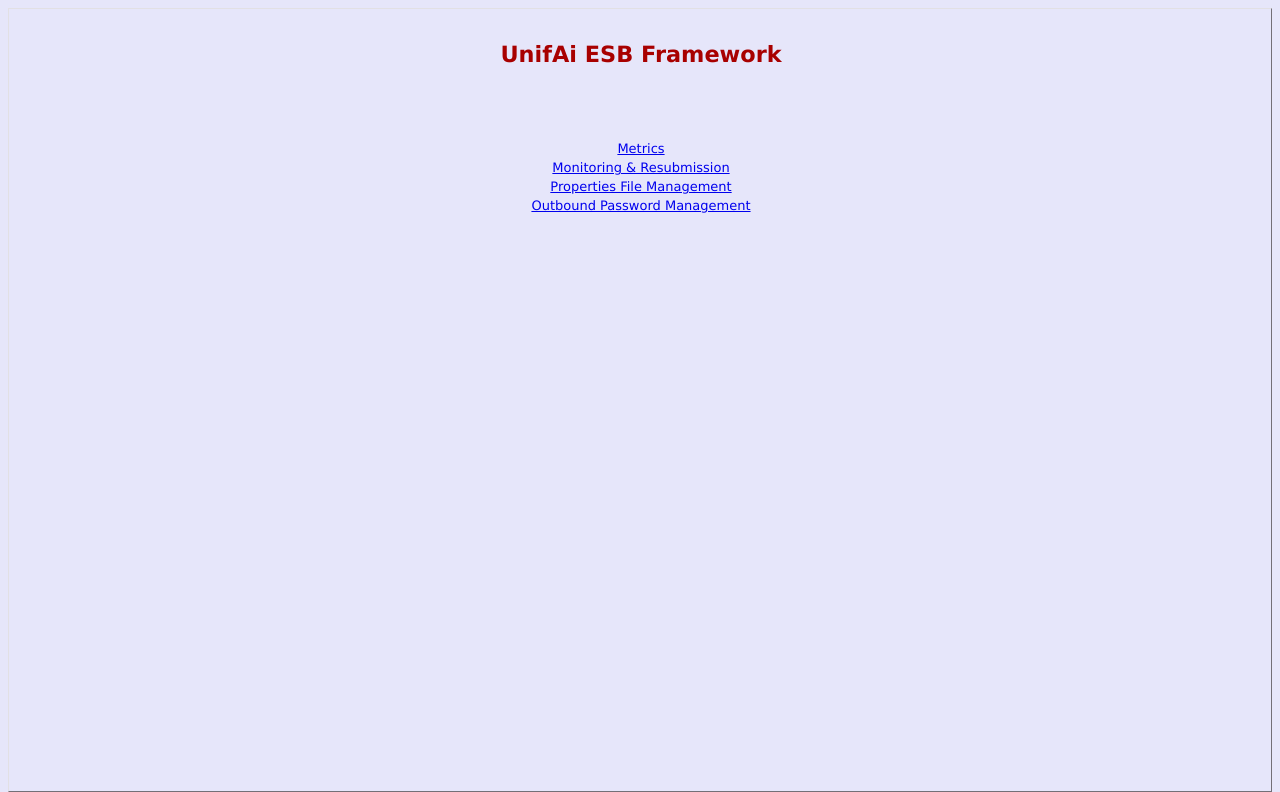
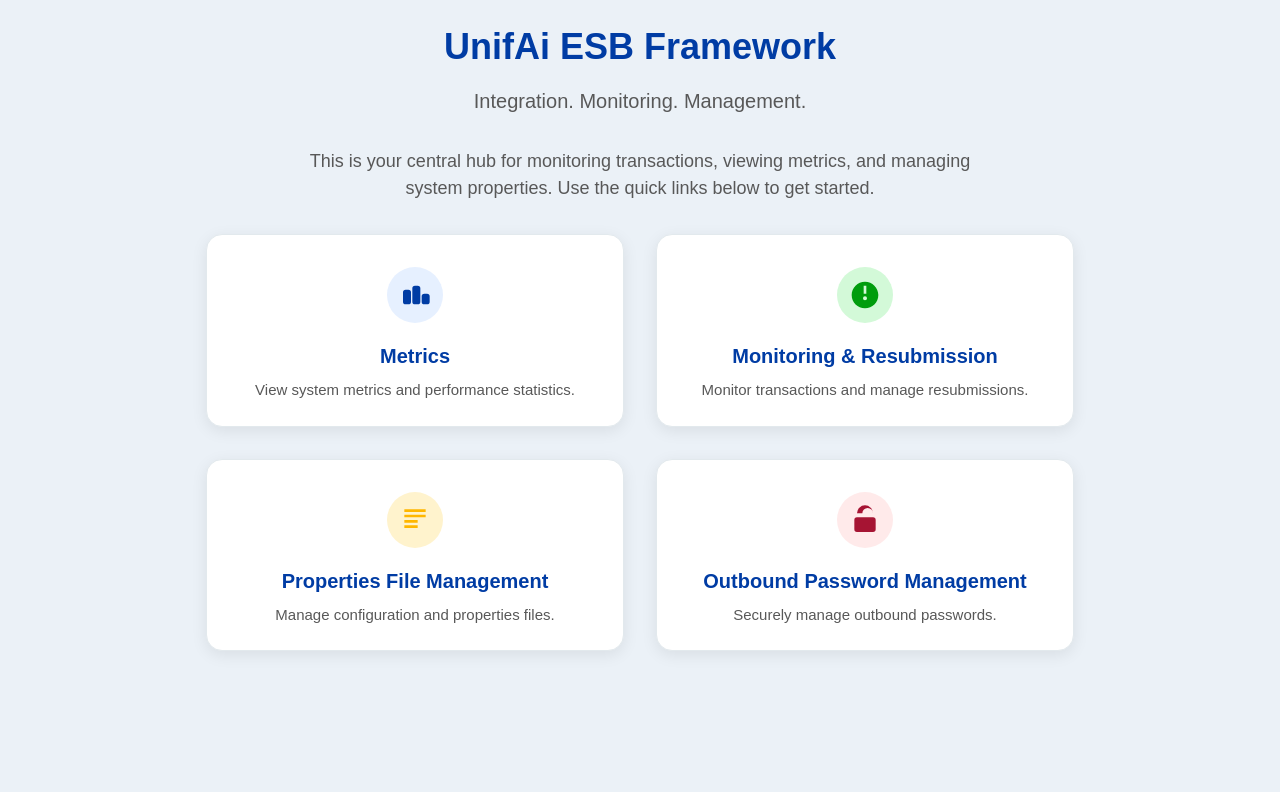
Before and after one commit to isolutions-sa/webmethods-esbmonitoring, a plain HTML site: page pub/welcome_main.html in a window 1280 px wide. Drawn offline with Linux system fonts and the light colour scheme; a web font is replaced by a local one.

Commit message:
Update welcome page

```diff
--- a/pub/welcome_main.html
+++ b/pub/welcome_main.html
@@ -1,36 +1,174 @@
+<!DOCTYPE html>
 <html>
-
-	<head>
-		<LINK REL="stylesheet" TYPE="text/css" HREF="webMethods.css">
-		<title>UnifAi ESB Framework</title>
-		<!-- <base target="contents"> -->
-	</head>
-
-	<body bgcolor="#E6E6FA">
-		<br/>
-		<h1 align="center"><font color=#A80000><b>UnifAi ESB Framework</b></font>
-		</h1>
-		<br><br><br>
-		<table width=100%>
-			<tr><td>&nbsp;&nbsp;&nbsp;</td></tr>
-			<tr>
-				<td><font size=2><center><a target='main' href='metrics_index.dsp'>Metrics</a></center></font></td>
-			</tr>
-			<tr>
-				<td><font size=2><center><a target='main' href='monres.dsp'>Monitoring & Resubmission</a></center></font></td>
-			</tr>
-			<tr>
-				<td><font size=2><center><a target='main' href='propfile_fileList.dsp'>Properties File Management</a></center></font></td>
-			</tr>
-			<!-- tr>
-				<td><font size=2><center><a target='main' href='emailNotification.dsp?mode=edit&fileName=/opt/softwareag/IntegrationServer/instances/default/packages/AcCommon/config/AcCommon.xml&pkg=AcCommon&file=/opt/softwareag/IntegrationServer/instances/default/packages/AcCommon/config/AcCommon.xml'>Email Notification Parameters</a></center></font></td>
-			</tr -->
-			<tr>
-				<td><font size=2><center><a target='main' href='outboundPasswordManagment.dsp'>Outbound Password Management</a></center></font></td>
-			</tr>
-			<tr>
-				<!-- <td><font size=2><center><a target='main' href='interfaceManagement.dsp'>Interface Management</a></center></font></td> -->
-			</tr>
-		</table>
-	</body>
+<head>
+	<title>UnifAi ESB Framework</title>
+	<link rel="stylesheet" type="text/css" href="css/isolution-design.css">
+	<meta http-equiv='Content-Type' content='text/html; charset=UTF-8'>
+	<style>
+		@import url('https://fonts.googleapis.com/css2?family=Product+Sans:wght@300;400;500;700&display=swap');
+		:root {
+			--primary-font: 'Product Sans', sans-serif;
+			--isolution-dark-blue: #003ca4;
+			--isolution-mid-blue: #0068c4;
+			--isolution-dark-gray: #585858;
+			--isolution-dark-red: #a61433;
+			--isolution-soft-blue: #ebf1f7;
+			--isolution-layout-border: #e2e9ed;
+		}
+		body {
+			background: var(--isolution-soft-blue);
+			margin: 0;
+			font-family: var(--primary-font);
+			color: var(--isolution-dark-gray);
+			-webkit-font-smoothing: antialiased;
+			-moz-osx-font-smoothing: grayscale;
+			font-smooth: antialiased;
+		}
+		.homepage-hero {
+			max-width: 700px;
+			margin: 20px auto 0 auto;
+			text-align: center;
+		}
+		.homepage-title {
+			font-size: 36px;
+			font-weight: 700;
+			color: var(--isolution-dark-blue);
+			margin-bottom: 12px;
+		}
+		.homepage-subtitle {
+			font-size: 20px;
+			color: var(--isolution-dark-gray);
+			margin-bottom: 32px;
+		}
+		.homepage-desc {
+			font-size: 18px;
+			color: var(--isolution-dark-gray);
+			margin-bottom: 32px;
+		}
+		.homepage-grid {
+			display: grid;
+			grid-template-columns: repeat(2, 1fr);
+			gap: 32px;
+			max-width: 900px;
+			margin: 0 auto 32px auto;
+			padding: 0 16px;
+		}
+		@media (max-width: 700px) {
+			.homepage-grid {
+				grid-template-columns: 1fr;
+			}
+		}
+		.homepage-card {
+			background: #fff;
+			border-radius: 16px;
+			box-shadow: 0 4px 16px rgba(0,0,0,0.08);
+			display: flex;
+			flex-direction: column;
+			align-items: center;
+			text-decoration: none;
+			padding: 32px 18px 24px 18px;
+			border: 1px solid var(--isolution-layout-border);
+			transition: box-shadow 0.2s, border 0.2s;
+		}
+		.homepage-card:hover {
+			box-shadow: 0 8px 24px rgba(0,60,164,0.12);
+			border: 1.5px solid var(--isolution-mid-blue);
+		}
+		.homepage-icon {
+			width: 56px;
+			height: 56px;
+			border-radius: 50%;
+			display: flex;
+			align-items: center;
+			justify-content: center;
+			margin-bottom: 18px;
+		}
+		.homepage-card-title {
+			font-size: 20px;
+			font-weight: 600;
+			color: var(--isolution-dark-blue);
+			margin-bottom: 8px;
+			text-align: center;
+		}
+		.homepage-card-desc {
+			font-size: 15px;
+			color: var(--isolution-dark-gray);
+			text-align: center;
+		}
+		.homepage-footer {
+			max-width: 700px;
+			margin: 0 auto 32px auto;
+			text-align: center;
+		}
+		.homepage-tip {
+			font-size: 14px;
+			color: #888;
+			background: #f7f7f7;
+			border-radius: 8px;
+			padding: 12px 18px;
+			display: inline-block;
+		}
+		@media (max-width: 600px) {
+			.homepage-hero {
+				margin-top: 24px;
+			}
+			.homepage-title {
+				font-size: 24px;
+			}
+			.homepage-desc {
+				font-size: 15px;
+			}
+			.homepage-grid {
+				gap: 18px;
+				padding: 0 4px;
+			}
+			.homepage-card {
+				padding: 18px 8px 14px 8px;
+			}
+			.homepage-card-title {
+				font-size: 16px;
+			}
+			.homepage-card-desc {
+				font-size: 13px;
+			}
+		}
+	</style>
+</head>
+<body>
+	<div class="homepage-hero">
+		<div class="homepage-title">UnifAi ESB Framework</div>
+		<div class="homepage-subtitle">Integration. Monitoring. Management.</div>
+		<div class="homepage-desc">This is your central hub for monitoring transactions, viewing metrics, and managing system properties. Use the quick links below to get started.</div>
+	</div>
+	<div class="homepage-grid">
+		<a class="homepage-card" target="main" href="metrics_index.dsp">
+			<div class="homepage-icon" style="background:#e6f0ff;color:#003ca4;">
+				<svg width="32" height="32" fill="currentColor" viewBox="0 0 24 24"><path d="M3 17v-7a2 2 0 0 1 2-2h2a2 2 0 0 1 2 2v7a2 2 0 0 1-2 2H5a2 2 0 0 1-2-2zm7 0V7a2 2 0 0 1 2-2h2a2 2 0 0 1 2 2v10a2 2 0 0 1-2 2h-2a2 2 0 0 1-2-2zm7 0v-4a2 2 0 0 1 2-2h2a2 2 0 0 1 2 2v4a2 2 0 0 1-2 2h-2a2 2 0 0 1-2-2z"></path></svg>
+			</div>
+			<div class="homepage-card-title">Metrics</div>
+			<div class="homepage-card-desc">View system metrics and performance statistics.</div>
+		</a>
+		<a class="homepage-card" target="main" href="monres.dsp">
+			<div class="homepage-icon" style="background:#d3f9d8;color:#009d0d;">
+				<svg width="32" height="32" fill="currentColor" viewBox="0 0 24 24"><path d="M12 22c5.523 0 10-4.477 10-10S17.523 2 12 2 2 6.477 2 12s4.477 10 10 10zm-1-17h2v6h-2V5zm1 8a1.5 1.5 0 1 1 0 3 1.5 1.5 0 0 1 0-3z"></path></svg>
+			</div>
+			<div class="homepage-card-title">Monitoring & Resubmission</div>
+			<div class="homepage-card-desc">Monitor transactions and manage resubmissions.</div>
+		</a>
+		<a class="homepage-card" target="main" href="propfile_fileList.dsp">
+			<div class="homepage-icon" style="background:#fff3cd;color:#ffb700;">
+				<svg width="32" height="32" fill="currentColor" viewBox="0 0 24 24"><path d="M4 4h16v2H4zm0 4h16v2H4zm0 4h10v2H4zm0 4h10v2H4z"></path></svg>
+			</div>
+			<div class="homepage-card-title">Properties File Management</div>
+			<div class="homepage-card-desc">Manage configuration and properties files.</div>
+		</a>
+		<a class="homepage-card" target="main" href="outboundPasswordManagment.dsp">
+			<div class="homepage-icon" style="background:#ffeaea;color:#a61433;">
+				<svg width="32" height="32" fill="currentColor" viewBox="0 0 24 24"><path d="M12 17a2 2 0 1 0 0-4 2 2 0 0 0 0 4zm6-7V7a6 6 0 0 0-12 0v3a2 2 0 0 0-2 2v7a2 2 0 0 0 2 2h12a2 2 0 0 0 2-2v-7a2 2 0 0 0-2-2zm-8-3a4 4 0 0 1 8 0v3H6V7z"></path></svg>
+			</div>
+			<div class="homepage-card-title">Outbound Password Management</div>
+			<div class="homepage-card-desc">Securely manage outbound passwords.</div>
+		</a>
+	</div>
+</body>
 </html>
```
